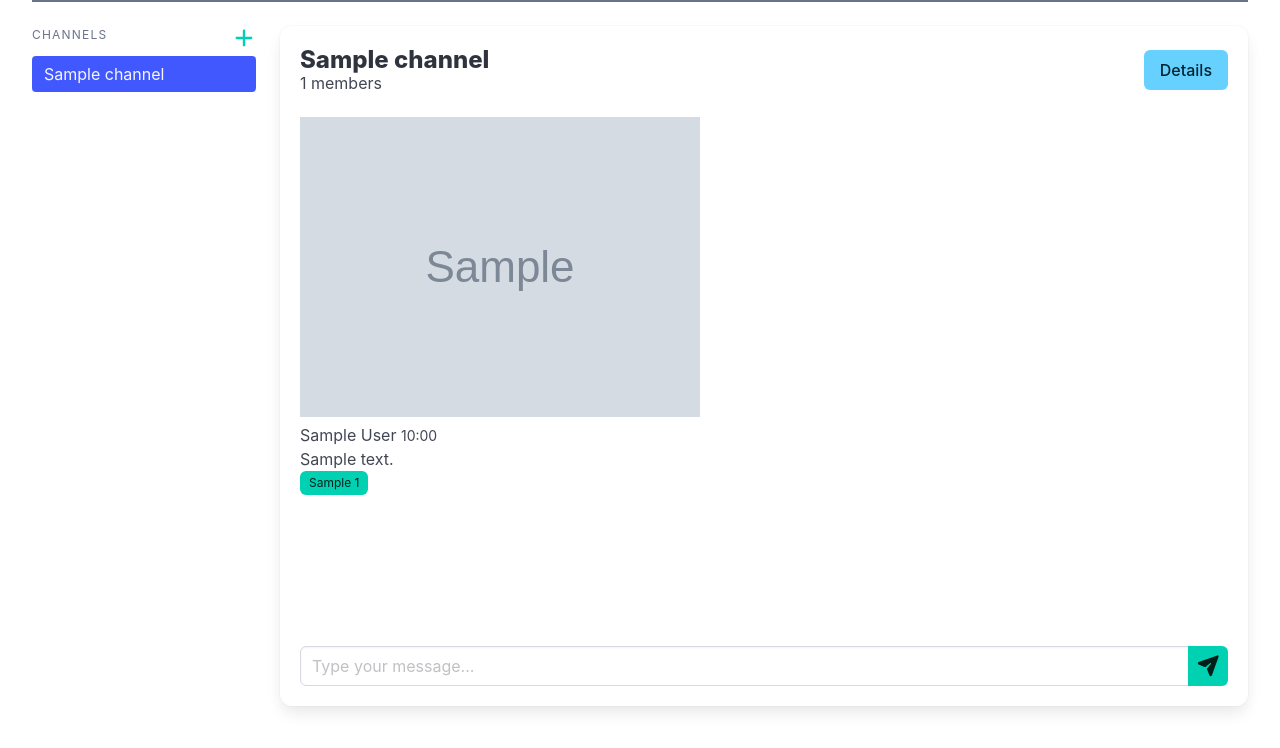
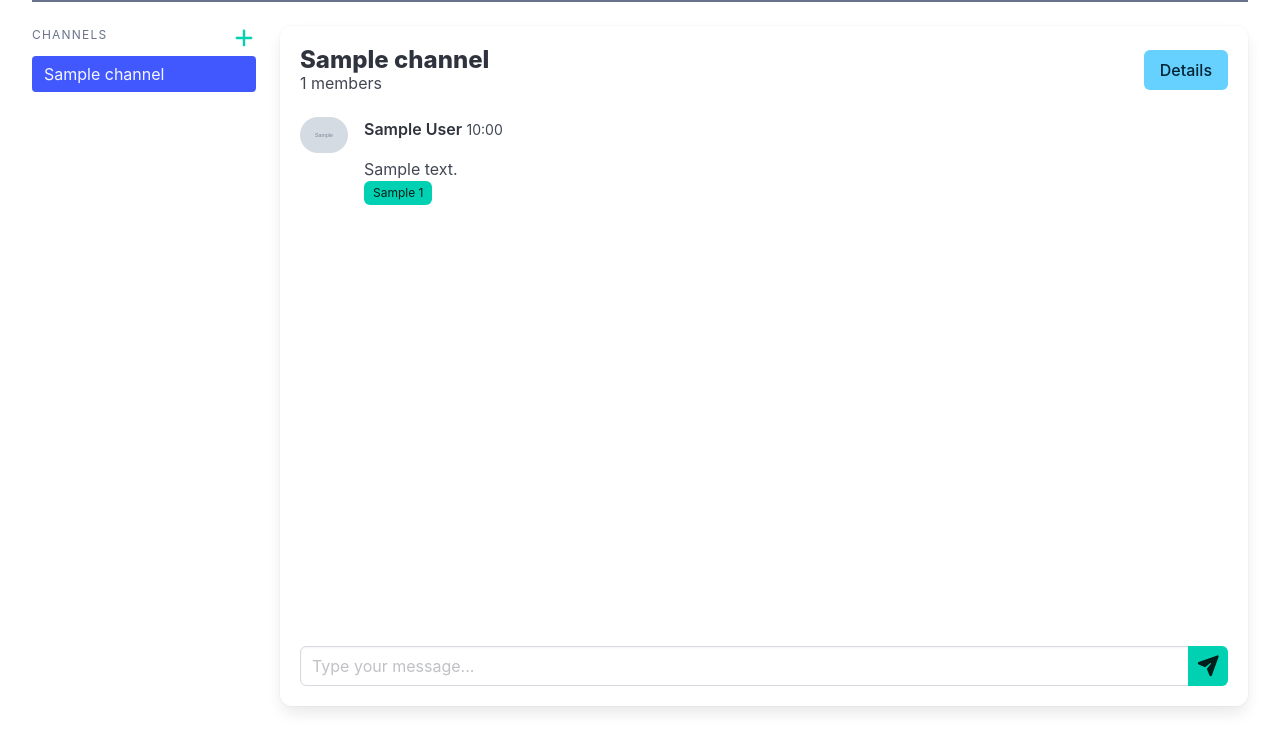
Before and after one commit to EliasObeid9-02/ChatLite, a Django app: page /channel/00000000-0000-0000-0000-000000000001/ in a window 1280 px wide. Shown: the part 52-800 px from the top of the page. Run offline with Django 5.2, Linux system fonts and the light colour scheme; a user stored in the database is signed in; tables that the repository leaves empty hold one stand-in row (values such as "Sample post"); grey boxes marked "Sample" are stand-in pictures.

Commit message:
fix(ui): Restore reaction menu visibility
- Creates a custom.css file with Bulma-like styles for the reaction menu
  to ensure it is visible and styled correctly.
- Links the new custom.css stylesheet in the base.html template to apply
  the fixes globally.

```diff
--- /dev/null
+++ b/ui/static/css/custom.css
@@ -0,0 +1,17 @@
+.reaction-menu {
+    background-color: white;
+    border-radius: 6px;
+    box-shadow: 0 0.5em 1em -0.125em rgba(10, 10, 10, 0.1), 0 0px 0 1px rgba(10, 10, 10, 0.02);
+    padding: 0.5rem;
+    display: flex;
+    gap: 0.5rem;
+    position: absolute;
+    z-index: 1000;
+}
+
+.reaction-menu-item {
+    background: none;
+    border: none;
+    font-size: 1.5rem;
+    cursor: pointer;
+}
--- a/ui/templates/base.html
+++ b/ui/templates/base.html
@@ -8,6 +8,7 @@
       rel="stylesheet"
       href="https://cdn.jsdelivr.net/npm/bulma@1.0.4/css/bulma.min.css"
     />
+    <link rel="stylesheet" href="/static/css/custom.css" />
     <script
       src="https://cdn.jsdelivr.net/npm/htmx.org@2.0.7/dist/htmx.min.js"
       integrity="sha384-ZBXiYtYQ6hJ2Y0ZNoYuI+Nq5MqWBr+chMrS/RkXpNzQCApHEhOt2aY8EJgqwHLkJ"
--- a/ui/templates/chats/partials/_message_group.html
+++ b/ui/templates/chats/partials/_message_group.html
@@ -1,14 +1,21 @@
 {% load tz %}
-<div class="message-group show-author show-avatar">
-    <img src="{{ group.avatar|default:'/static/images/default_avatar.png' }}"
-         alt="Avatar"
-         class="avatar">
-    <div class="messages">
-        <div class="author-name">
-            {{ group.display_name }} <small class="timestamp">{{ group.start_timestamp|localtime|date:"H:i" }}</small>
+<div class="media">
+    <figure class="media-left">
+        <p class="image is-48x48">
+            <img src="{{ group.avatar|default:'/static/images/default_avatar.png' }}"
+                 alt="Avatar"
+                 class="is-rounded">
+        </p>
+    </figure>
+    <div class="media-content">
+        <div class="content">
+            <p>
+                <strong>{{ group.display_name }}</strong> <small>{{ group.start_timestamp|localtime|date:"H:i" }}</small>
+                <br>
+                {% for message in group.messages %}
+                    {% include "chats/partials/_single_message.html" with message_id=message.id message_content=message.content sender_id=message.sender.id timestamp=message.timestamp reaction_counts=message.reaction_counts user_reacted_emojis=message.user_reacted_emojis %}
+                {% endfor %}
+            </p>
         </div>
-        {% for message in group.messages %}
-            {% include "chats/partials/_single_message.html" with message_id=message.id message_content=message.content sender_id=message.sender.id timestamp=message.timestamp reaction_counts=message.reaction_counts user_reacted_emojis=message.user_reacted_emojis %}
-        {% endfor %}
     </div>
 </div>
```
